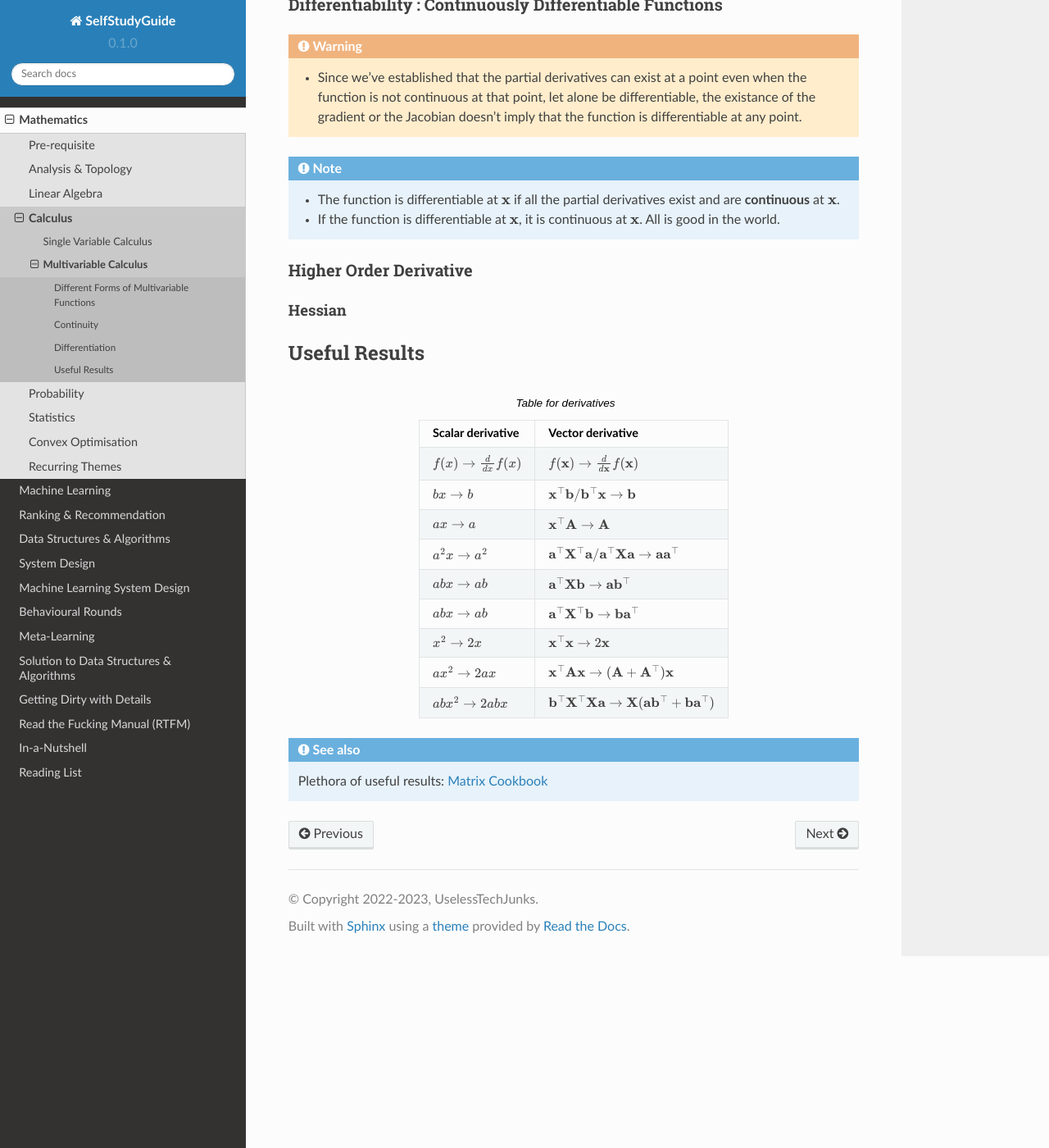
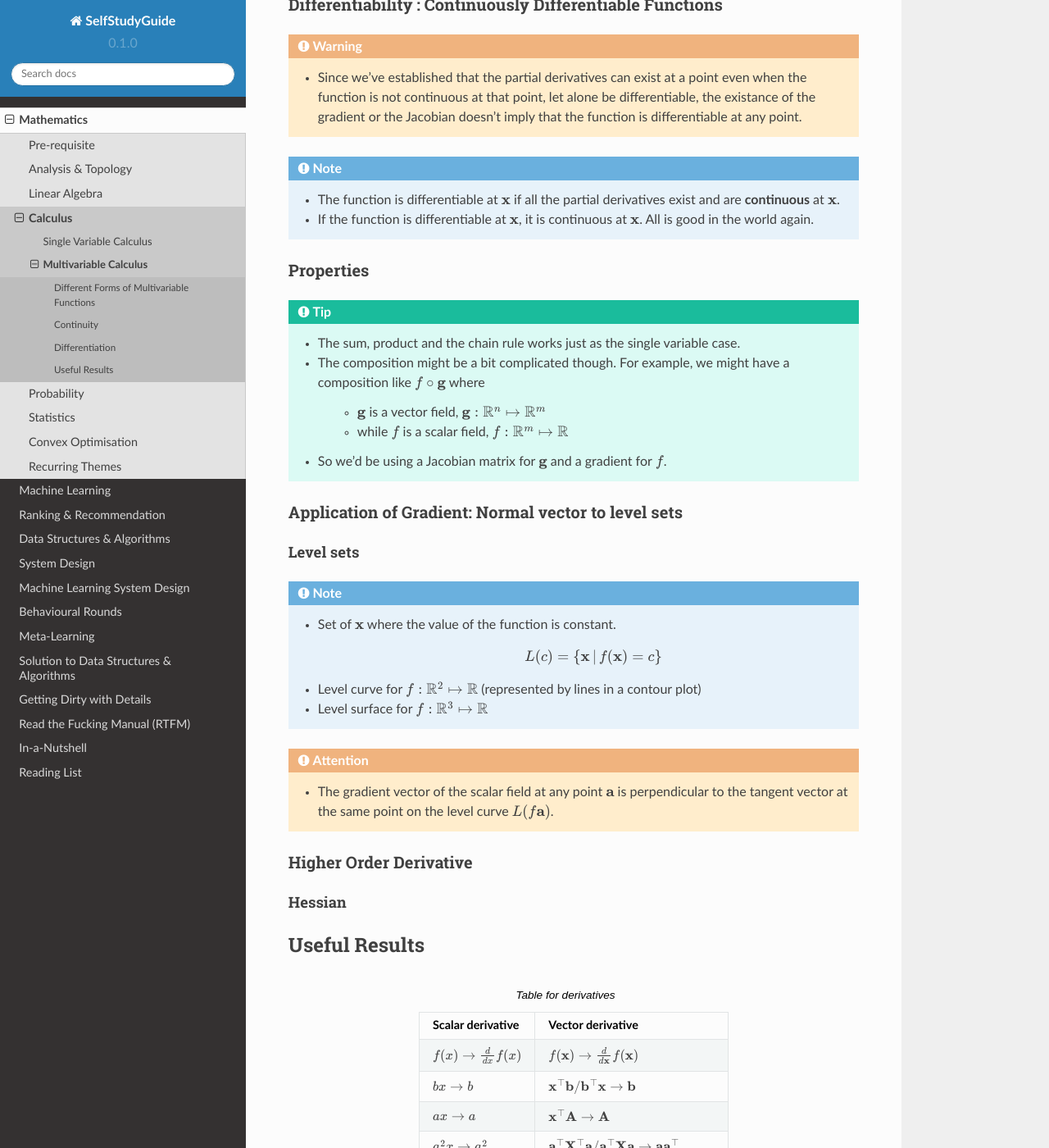
Before and after one commit to uselesstechjunks/leetcode, a Sphinx documentation site: the page built from docs/source/math/calc3/multi.rst, in a window 1280 px wide and 1400 px high, scrolled down 4999 px. Shown: the whole window at 82% size. Built offline with Sphinx 7.4.7 and the Read the Docs theme 2.0.0, drawn with Linux system fonts in a browser that asks for light colours.

Commit message:
Update multi.rst

```diff
--- a/docs/source/math/calc3/multi.rst
+++ b/docs/source/math/calc3/multi.rst
@@ -142,7 +142,31 @@ Differentiability : Continuously Differentiable Functions
 
 .. note::
 	* The function is differentiable at :math:`\mathbf{x}` if all the partial derivatives exist and are **continuous** at :math:`\mathbf{x}`.
-	* If the function is differentiable at :math:`\mathbf{x}`, it is continuous at :math:`\mathbf{x}`. All is good in the world.
+	* If the function is differentiable at :math:`\mathbf{x}`, it is continuous at :math:`\mathbf{x}`. All is good in the world again.
+
+Properties
+===========================================================
+.. tip::
+	* The sum, product and the chain rule works just as the single variable case.
+	* The composition might be a bit complicated though. For example, we might have a composition like :math:`f\circ \mathbf{g}` where
+
+		* :math:`\mathbf{g}` is a vector field, :math:`\mathbf{g}:\mathbb{R}^n\mapsto\mathbb{R}^m`
+		* while :math:`f` is a scalar field, :math:`f:\mathbb{R}^m\mapsto\mathbb{R}`
+	* So we'd be using a Jacobian matrix for :math:`\mathbf{g}` and a gradient for :math:`f`.
+
+Application of Gradient: Normal vector to level sets
+===========================================================
+Level sets
+------------------------------------------------------------
+.. note::
+	* Set of :math:`\mathbf{x}` where the value of the function is constant.
+
+		.. math:: L(c) = \{\mathbf{x}\mathop{|} f(\mathbf{x})=c \}
+	* Level curve for :math:`f:\mathbb{R}^2\mapsto\mathbb{R}` (represented by lines in a contour plot)
+	* Level surface for :math:`f:\mathbb{R}^3\mapsto\mathbb{R}`
+
+.. attention::
+	* The gradient vector of the scalar field at any point :math:`\mathbf{a}` is perpendicular to the tangent vector at the same point on the level curve :math:`L(f\mathbf{a})`.
 
 Higher Order Derivative
 ===========================================================
```
